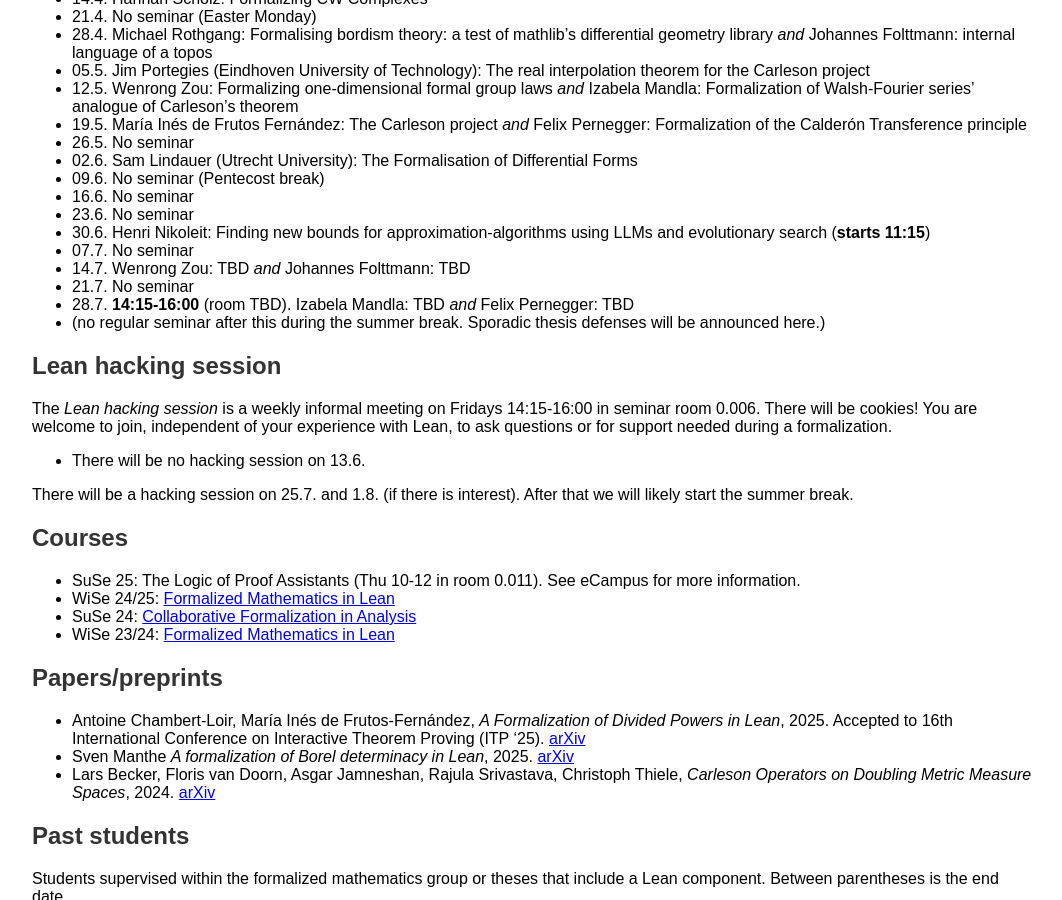
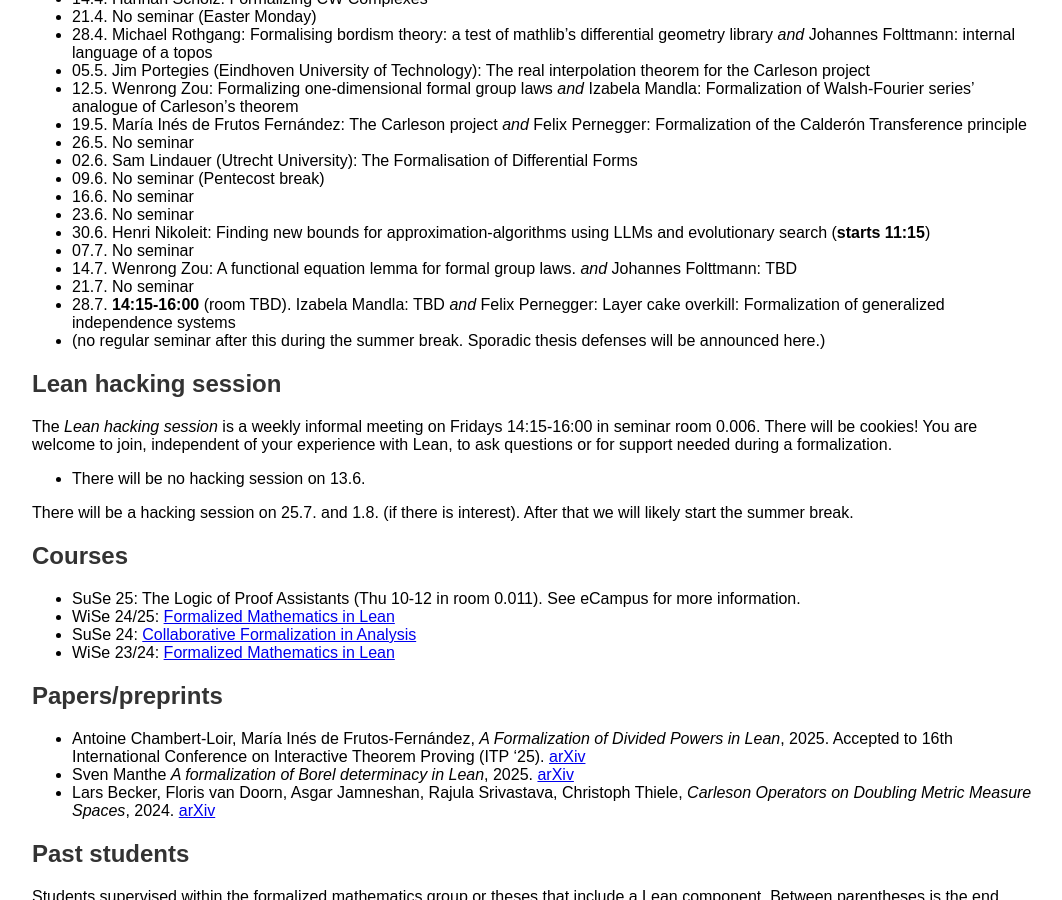
Before and after one commit to fpvandoorn/fpvandoorn.github.io, a Jekyll site: the page built from formalized-mathematics.md, in a window 1280 px wide and 900 px high, scrolled down 832 px. Shown: the whole window, without its empty margins (108-1170 px from the left). Built offline with Jekyll 4.4.1, drawn with Linux system fonts in a browser that asks for light colours; our own code applies the rules of GitHub Pages for plain Markdown files.

Commit message:
Update seminar schedule (#12)

```diff
--- a/formalized-mathematics.md
+++ b/formalized-mathematics.md
@@ -57,9 +57,9 @@
 * 23.6. No seminar
 * 30.6. Henri Nikoleit: Finding new bounds for approximation-algorithms using LLMs and evolutionary search (**starts 11:15**)
 * 07.7. No seminar
-* 14.7. Wenrong Zou: TBD *and* Johannes Folttmann: TBD
+* 14.7. Wenrong Zou: A functional equation lemma for formal group laws. *and* Johannes Folttmann: TBD
 * 21.7. No seminar
-* 28.7. **14:15-16:00** (room TBD). Izabela Mandla: TBD *and* Felix Pernegger: TBD
+* 28.7. **14:15-16:00** (room TBD). Izabela Mandla: TBD *and* Felix Pernegger: Layer cake overkill: Formalization of generalized independence systems
 * (no regular seminar after this during the summer break. Sporadic thesis defenses will be announced here.)
 
 <!-- The seminar will be Tue 10-12 in WiSe 25/26. -->
```
